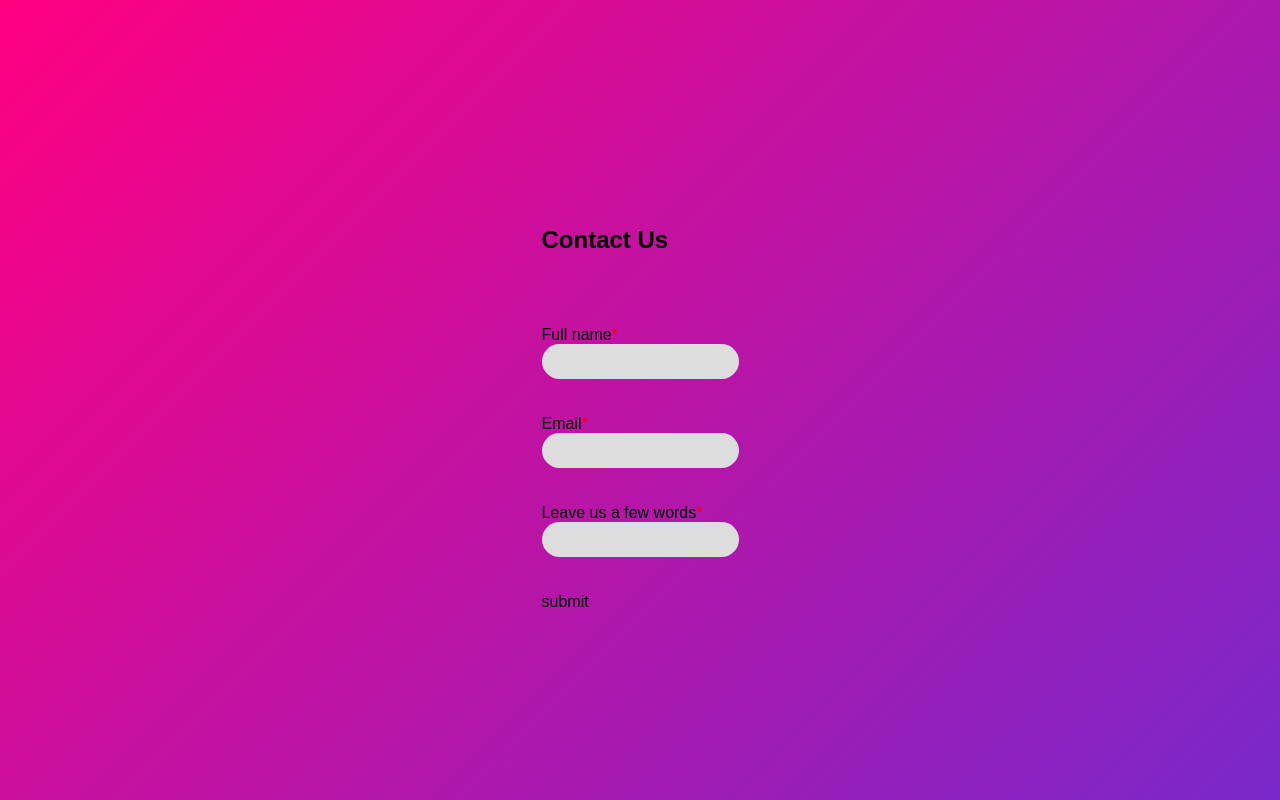
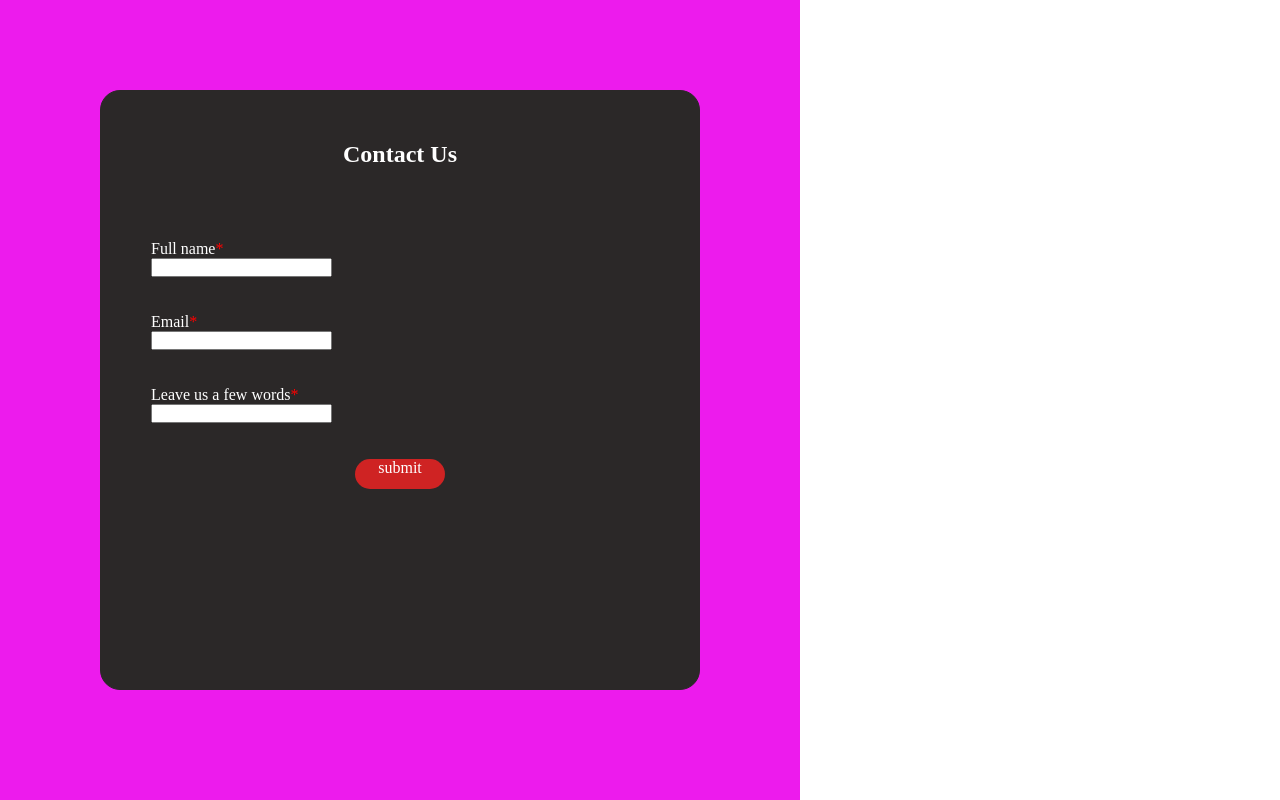
Before and after one commit to israfilbhuiyanobi/New-folder, a plain HTML site: page index.html in a window 1280 px wide. Drawn offline with Linux system fonts and the light colour scheme.

Commit message:
Update style.css
exam

```diff
--- a/style.css
+++ b/style.css
@@ -1,78 +1,40 @@
 * {
-    box-sizing: border-box;
     margin: 0;
     padding: 0;
+    box-sizing: border-box;
 }
 
-body {
-    display: flex;
-    align-items: center;
-    justify-content: center;
-    height: 100vh;
-    background: linear-gradient(135deg, #ff0080, #7928ca);
-    font-family: Arial, sans-serif;
+.class1 {
+    background-color: rgb(237, 27, 237);
+    height: 800px;
+    width: 800px;
 }
 
-.contact-form {
-    background-color: #333;
-    color: #fff;
-    padding: 30px;
-    border-radius: 10px;
-    width: 400px;
-    box-shadow: 0 4px 8px rgba(0, 0, 0, 0.3);
+.class-2 {
+    padding: 50px;
+    height: 600px;
+    width: 600px;
+    margin: 0 auto;
+    background-color: rgb(43, 40, 40);
+    color: white;
+    border: 1px solid rgb(43, 40, 40);
+    border-radius: 20px;
 }
 
-.contact-form h2 {
+h2 {
     text-align: center;
-    margin-bottom: 20px;
-    font-size: 24px;
 }
 
-.input-group {
-    margin-bottom: 15px;
+.button {
+    background-color: rgb(207, 35, 35);
+    border-radius: 40px;
+    height: 30px;
+    width: 90px;
+    margin: 0 auto;
+    text-align: center;
 }
 
-.input-group label {
-    display: block;
-    font-size: 14px;
-    margin-bottom: 5px;
+.class3 {
+    height: 30px;
+    width: 100px;
 }
-
-.input-group label span {
-    color: #ff4d4d;
-}
-
-.name-fields {
-    display: flex;
-    gap: 10px;
-}
-
-input[type="text"],
-input[type="email"],
-textarea {
-    width: 100%;
-    padding: 10px;
-    border: none;
-    border-radius: 20px;
-    background-color: #ddd;
-}
-
-.name-fields input[type="text"] {
-    width: calc(50% - 5px);
-}
-
-button {
-    width: 100%;
-    padding: 10px;
-    background-color: #ff4d4d;
-    border: none;
-    border-radius: 20px;
-    color: #fff;
-    font-size: 16px;
-    cursor: pointer;
-    transition: background-color 0.3s ease;
-}
-
-button:hover {
-    background-color: #ff3366;
-}
```
